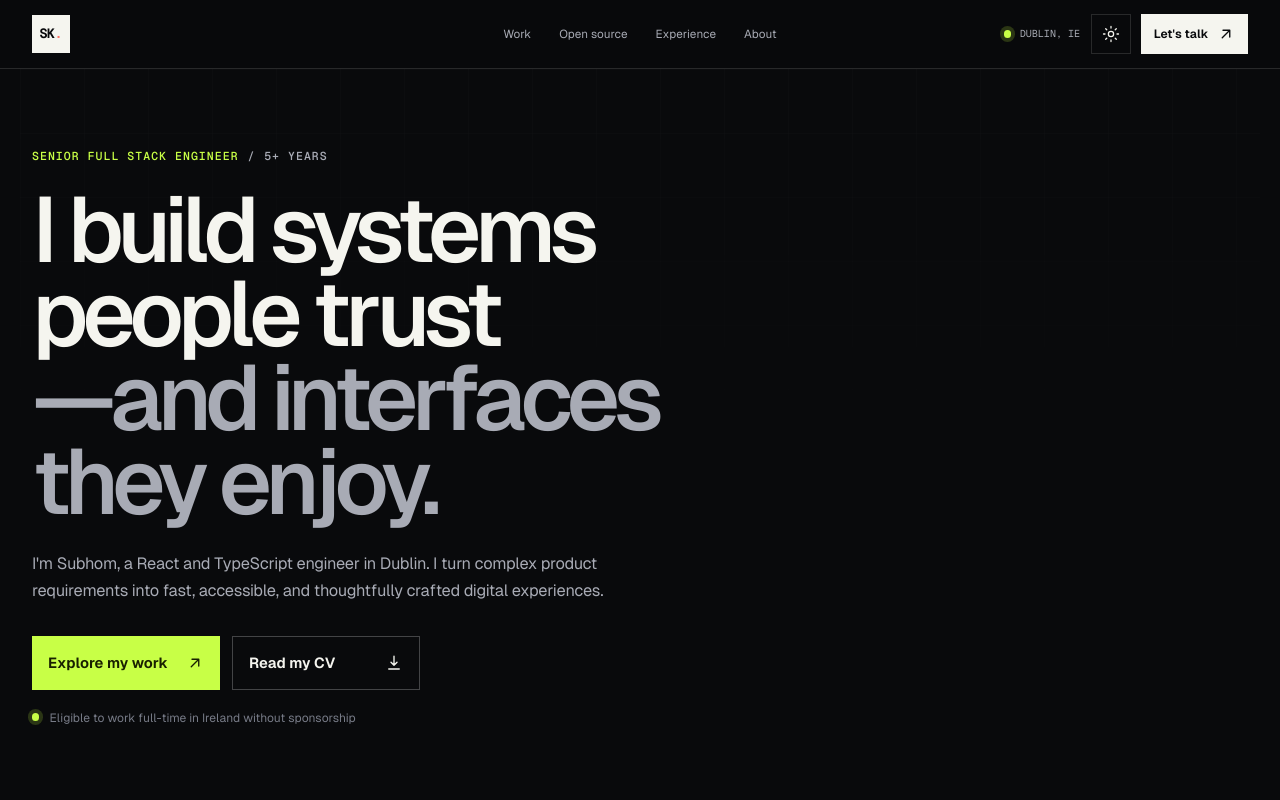
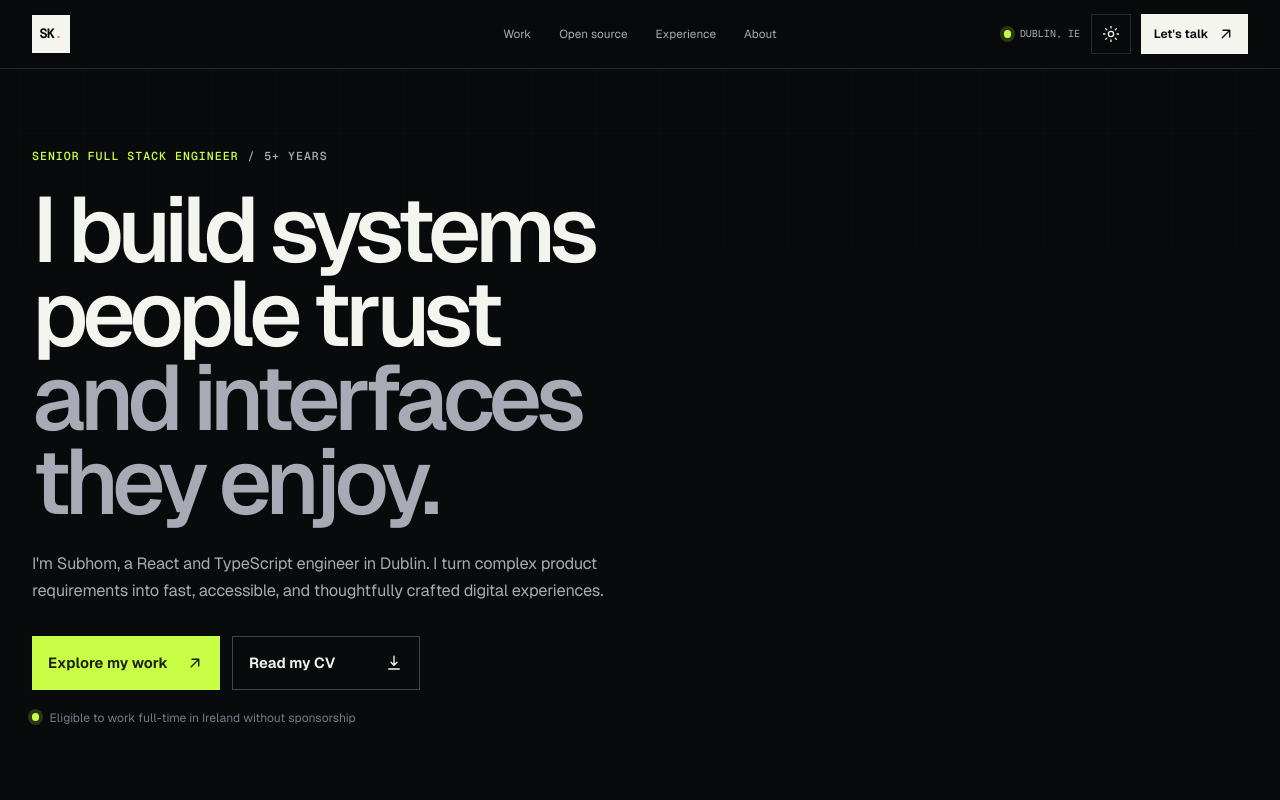
Before and after one commit to Subhom1/portfolio-simplified, a Next.js app: page / in a window 1280 px wide. Shown: the top 800 px of the page. Built offline with nearby package versions, Linux system fonts and the light colour scheme; no server answers.

Commit message:
fix: remove unnecessary dash from hero heading for improved clarity

```diff
--- a/src/app/page.tsx
+++ b/src/app/page.tsx
@@ -438,7 +438,7 @@ export default function Home() {
               </p>
               <h1 className="reveal reveal-2">
                 I build systems people trust
-                <span className="hero-accent">—and interfaces they enjoy.</span>
+                <span className="hero-accent">and interfaces they enjoy.</span>
               </h1>
               <p className="hero-intro reveal reveal-3">
                 I&apos;m Subhom, a React and TypeScript engineer in Dublin. I turn complex product requirements into fast, accessible, and thoughtfully crafted digital experiences.
```
